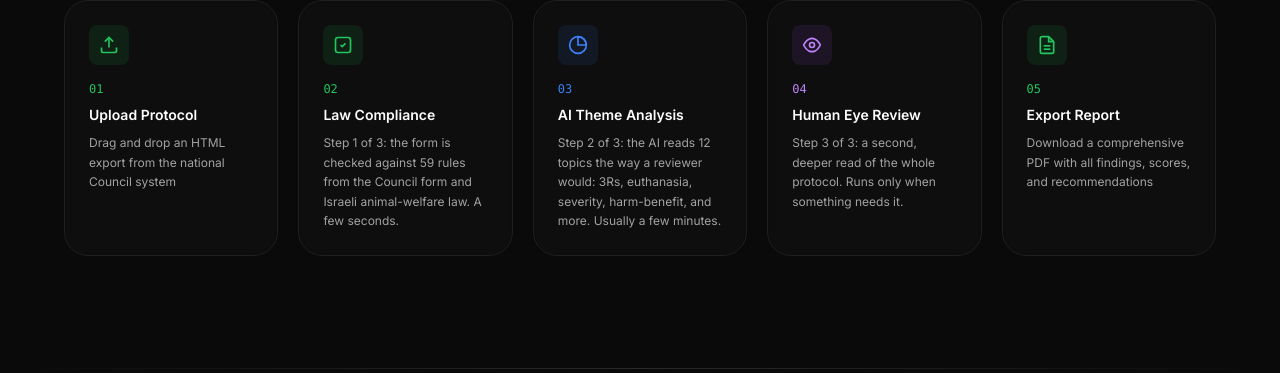
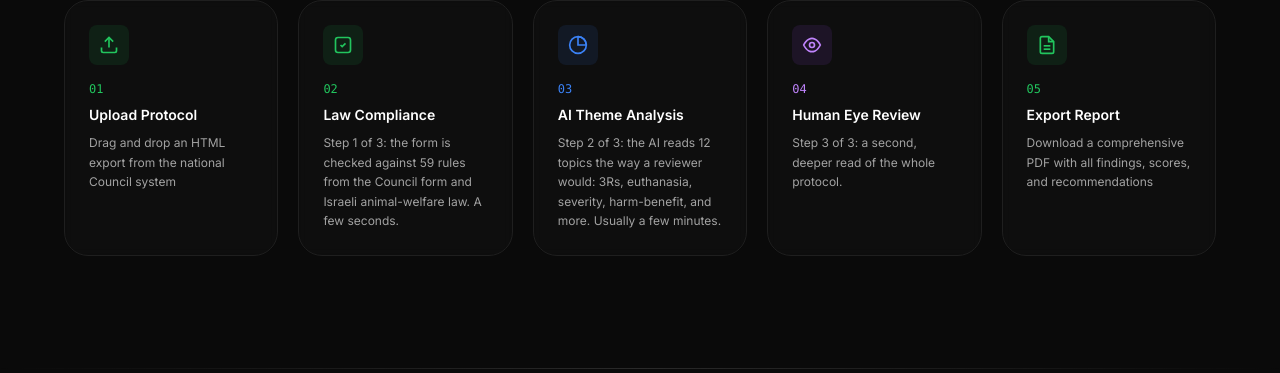
Before and after one commit to nave121/EtiqTech, a Flask app: page / in a window 1280 px wide. Shown: the part 1179-1552 px from the top of the page. Run offline with Flask 3, Linux system fonts and the light colour scheme; some libraries are stand-ins or nearby versions.

Commit message:
fix(ui): the Layer 3 print block and the step-3 template text match always-run and unavailable
Found in the live check: showLayer3Results' print block printed "Verdict: UNAVAILABLE",
and app.html / landing.html still said the second read runs only when something needs it.

Co-Authored-By: Claude Opus 5.5 <noreply@anthropic.com>

```diff
--- a/server/static/js/app.js
+++ b/server/static/js/app.js
@@ -1602,8 +1602,10 @@
         printBlock.id = 'layer3-print-block';
         printBlock.className = 'print-only-details';
 
-        let printHtml = `<div class="print-llm-box ${isOk ? 'ok' : 'needs-fixes'}">`;
-        printHtml += `<strong>Human Eye Review (Layer 3) — Verdict: ${escapeHtml(verdict.toUpperCase())}`;
+        let printHtml = `<div class="print-llm-box ${unavailable ? 'unavailable' : isOk ? 'ok' : 'needs-fixes'}">`;
+        printHtml += unavailable
+            ? `<strong>Human Eye Review (Layer 3): ${escapeHtml(LAYER3_UNAVAILABLE)}`
+            : `<strong>Human Eye Review (Layer 3) — Verdict: ${escapeHtml(verdict.toUpperCase())}`;
         if (risk) printHtml += ` | Risk: ${escapeHtml(risk)}`;
         printHtml += `</strong><br>`;
         if (summary) printHtml += `${escapeHtml(summary)}<br>`;
--- a/server/templates/app.html
+++ b/server/templates/app.html
@@ -276,7 +276,7 @@
                 <div class="llm-progress-header">
                     <div class="llm-status-indicator">
                         <span class="status-dot running" id="layer3-status-dot"></span>
-                        <span class="status-text" id="layer3-status-text">Step 3 of 3: a second, deeper read of the whole protocol. Runs only when something needs it.</span>
+                        <span class="status-text" id="layer3-status-text">Step 3 of 3: a second, deeper read of the whole protocol.</span>
                     </div>
                 </div>
                 <p class="advisory-banner" role="note" data-advisory>{{ advisory_notice }}</p>
--- a/server/templates/landing.html
+++ b/server/templates/landing.html
@@ -254,8 +254,8 @@
                         <h3 class="text-white font-semibold mb-2 text-sm"
                             data-en="Human Eye Review" data-he="ביקורת עין אנושית">Human Eye Review</h3>
                         <p class="text-xs text-ec-dim leading-relaxed"
-                           data-en="Step 3 of 3: a second, deeper read of the whole protocol. Runs only when something needs it.">
-                            Step 3 of 3: a second, deeper read of the whole protocol. Runs only when something needs it.
+                           data-en="Step 3 of 3: a second, deeper read of the whole protocol.">
+                            Step 3 of 3: a second, deeper read of the whole protocol.
                         </p>
                     </div>
                 </div>
```
